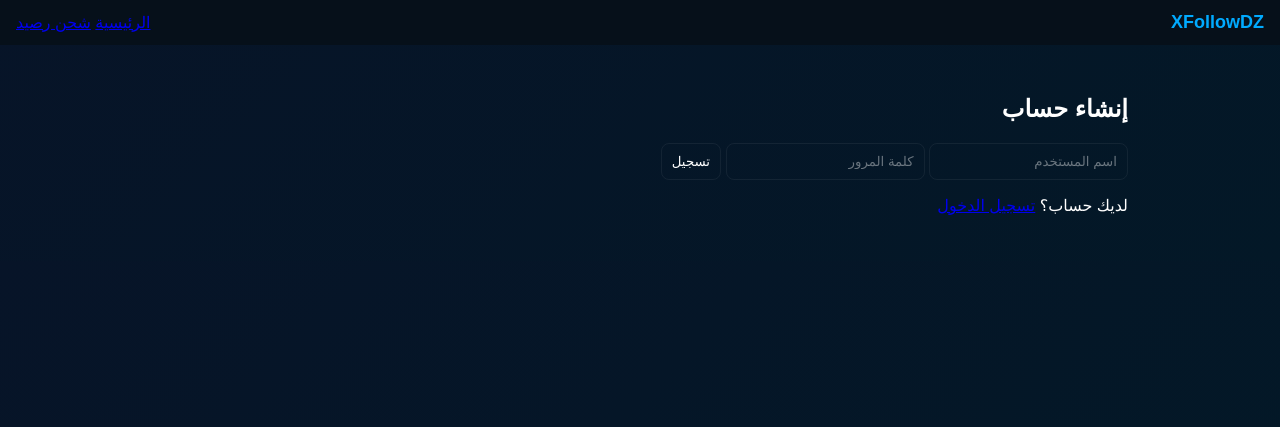
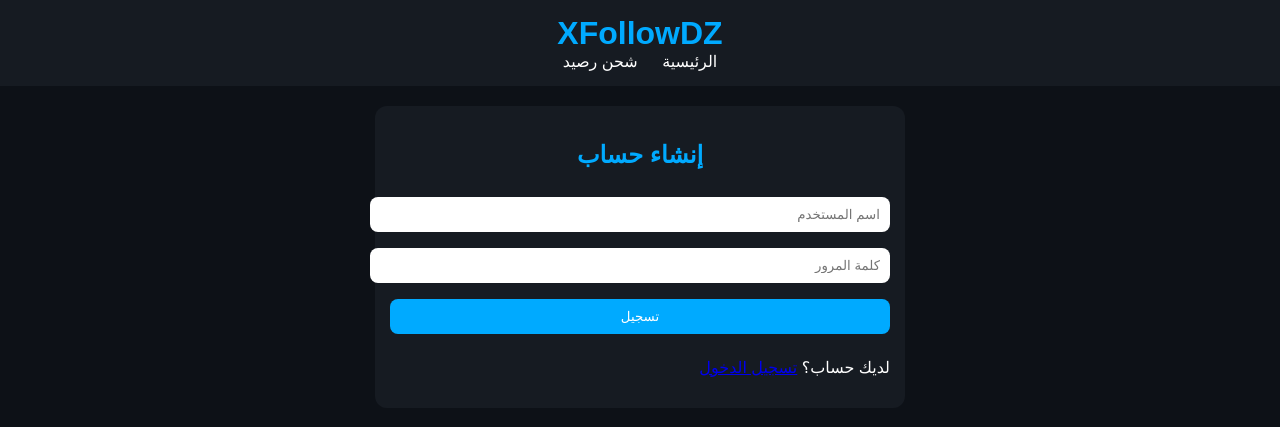
Before and after one commit to BATNIV/XFollowDZ, a PHP site: page / in a window 1280 px wide. Shown: the top 427 px of the page. Run offline with PHP 8.4, Linux system fonts and the light colour scheme.

Commit message:
Update style.css

```diff
--- a/style.css
+++ b/style.css
@@ -1,28 +1,12 @@
-/* style.css */
-:root{--bg:#071428;--card:#0f1720;--accent:#00aaff;--muted:#9fb0c3}
-*{box-sizing:border-box}
-body{margin:0;font-family:Arial,system-ui;background:linear-gradient(135deg,var(--bg),#031827);color:#fff}
-header{background:#06101a;padding:12px 16px;display:flex;align-items:center;justify-content:space-between}
-header h1{margin:0;color:var(--accent);font-size:18px}
-.nav{display:flex;gap:8px}
-.nav button{background:transparent;border:1px solid transparent;color:#fff;padding:8px 10px;border-radius:8px;cursor:pointer}
-.container{max-width:1000px;margin:18px auto;padding:12px}
-.panel{background:rgba(255,255,255,0.03);padding:14px;border-radius:10px;margin-bottom:12px}
-.authGrid{display:flex;gap:12px}
-.authGrid > div{flex:1}
-input,select,button,textarea{font-family:inherit;padding:10px;border-radius:8px;border:1px solid rgba(255,255,255,0.06);background:transparent;color:#fff}
-input::placeholder{color:rgba(255,255,255,0.4)}
-.btn{background:var(--accent);border:none;padding:10px 12px;border-radius:8px;color:#031022;cursor:pointer}
-.btn.muted{background:#2b2f33;color:#fff}
-.row{display:flex;gap:8px}
-.services{display:grid;grid-template-columns:repeat(auto-fill,minmax(240px,1fr));gap:12px;margin-top:12px}
-.card{padding:12px;border-radius:8px;background:linear-gradient(180deg,rgba(255,255,255,0.02),rgba(255,255,255,0.01));display:flex;flex-direction:column;gap:8px}
-.card h3{margin:0;color:var(--accent)}
-.meta{display:flex;justify-content:space-between;align-items:center}
-.total{font-weight:bold}
-.invoice{background:rgba(255,255,255,0.02);padding:12px;border-radius:8px;margin-top:12px}
-.paymentBox{background:rgba(255,255,255,0.01);padding:10px;border-radius:8px;margin-top:8px}
-.adminItem{padding:10px;border-radius:8px;background:rgba(0,0,0,0.2);margin-bottom:8px}
-.muted{opacity:0.8;color:var(--muted)}
-.balanceRow{display:flex;justify-content:space-between;align-items:center;margin-bottom:8px}
-@media(max-width:700px){.authGrid{flex-direction:column}}
+body {font-family: Arial,sans-serif;margin:0;padding:0;background:#0d1117;color:#fff;}
+header {background:#161b22;padding:15px;text-align:center;}
+header h1 {color:#00aaff;margin:0;}
+nav a {color:#fff;margin:0 10px;text-decoration:none;}
+.container {max-width:500px;margin:20px auto;padding:15px;background:#161b22;border-radius:12px;}
+h2 {color:#00aaff;text-align:center;}
+input,select,button {width:100%;padding:10px;margin:8px 0;border:none;border-radius:8px;}
+button {background:#00aaff;color:#fff;cursor:pointer;}
+button:hover{background:#0088cc;}
+.invoice,.balance{background:#1e2633;padding:15px;border-radius:10px;margin-top:10px;text-align:center;}
+.card{background:#1e2633;padding:15px;border-radius:12px;text-align:center;margin:10px 0;}
+.card h3{color:#00aaff;margin:5px 0;}
```
